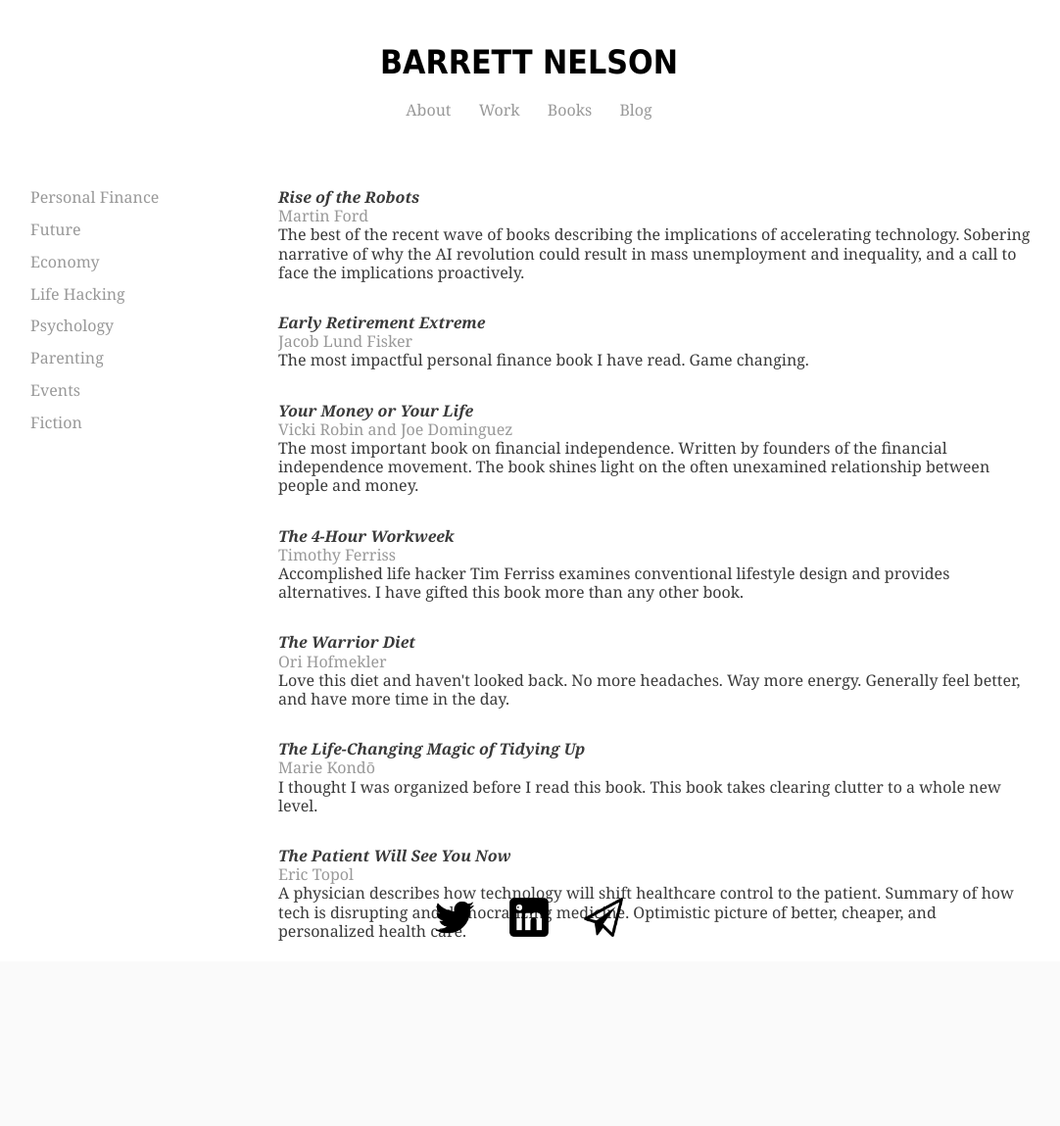
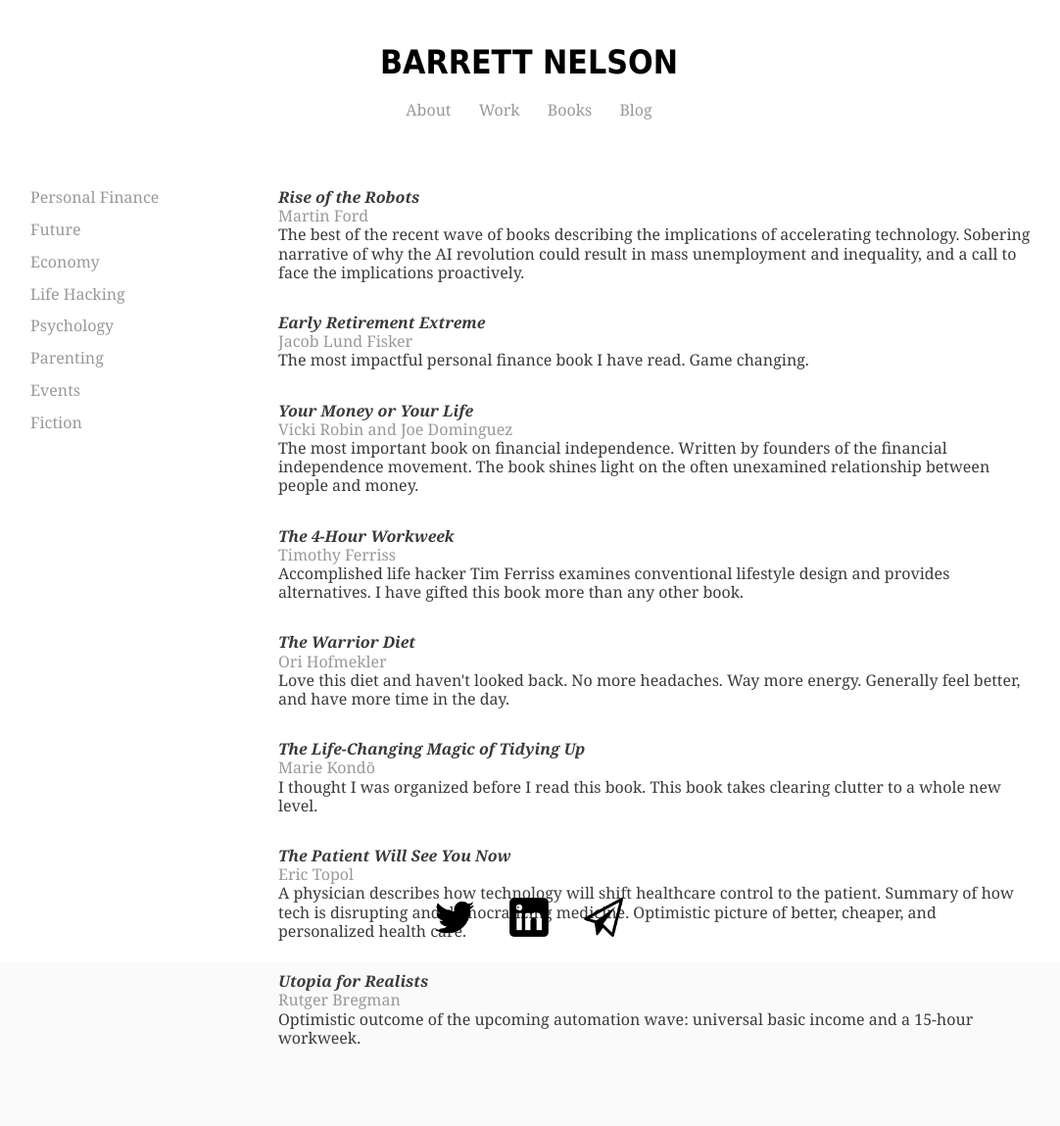
Before and after one commit to bstnel/bstnel.github.io, a Jekyll site: the page books/index.html, which Jekyll copies as it is, in a window 1280 px wide. Shown: the whole page at 98% size, without its empty margins (100-1182 px from the left). Built offline with Jekyll 4.4.1, drawn with Linux system fonts in a browser that asks for light colours; before the commit the page ends 1040 px from its top, so only the background shows below that.

Commit message:
Update index.html

```diff
--- a/books/index.html
+++ b/books/index.html
@@ -80,6 +80,11 @@
   <h4>Eric Topol</h4>
   <h5>A physician describes how technology will shift healthcare control to the patient. Summary of how tech is disrupting and democratizing medicine. Optimistic picture of better, cheaper, and personalized health care. </h5>
       </p>
+      <p>
+          <h3>Utopia for Realists</h3>
+  <h4>Rutger Bregman</h4>
+  <h5>Optimistic outcome of the upcoming automation wave: universal basic income and a 15-hour workweek. </h5>
+      </p>
 	    </div>
 	</div>
 
```
